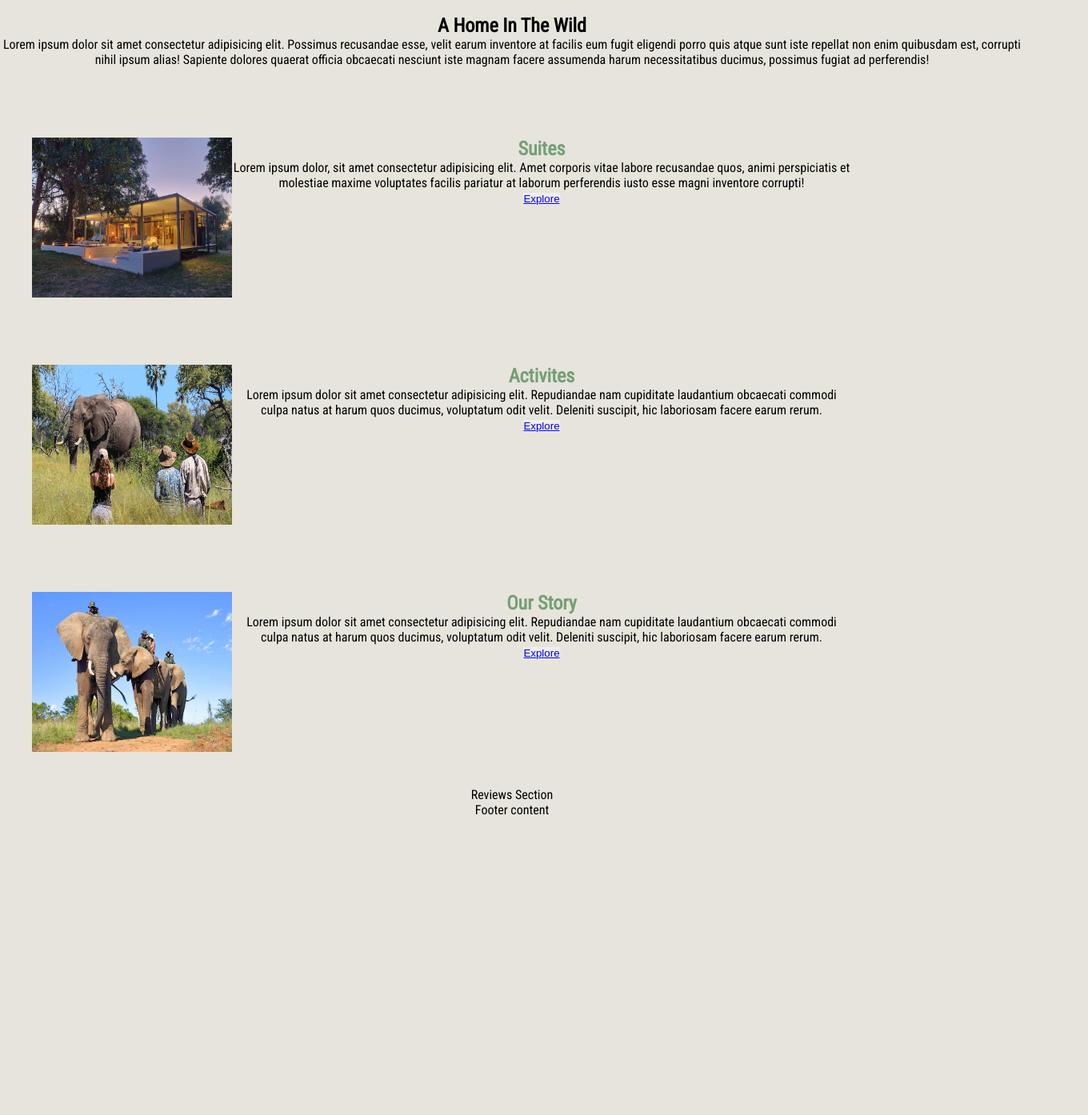
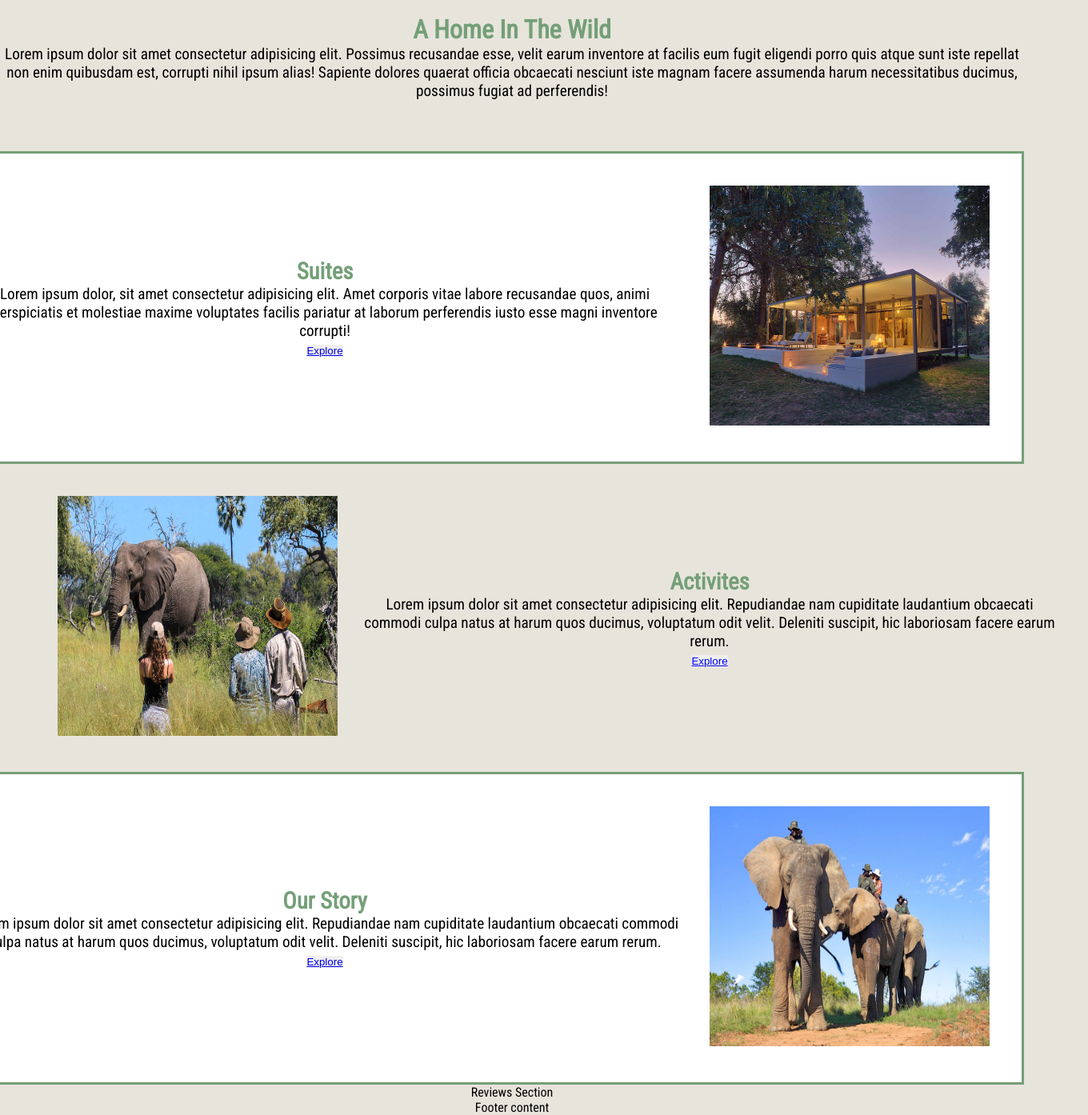
Before and after one commit to AndersPihlblad11/CI_PP1_MPS, a plain HTML site: page index.html in a window 1280 px wide. Shown: the part 740-2134 px from the top of the page at 80% size, 1360 px wide, since content can reach past the window. Before the commit the page ends 1762 px from the top, so only its background shows below. Drawn offline with Linux system fonts and the light colour scheme.

Commit message:
add border and larger font size

```diff
--- a/assets/css/style.css
+++ b/assets/css/style.css
@@ -10,6 +10,7 @@ body{
    background-color: #e7e4db;
    font-family: 'Roboto Condensed', sans-serif;
    text-align: center;
+   font-size: 1em;
 
 }
 
@@ -81,8 +82,17 @@ body{
 
 #ethos{
     margin-top:3em;
-    margin-bottom: 3em;
+    margin-bottom: 4em;
+
 }
+ #ethos h1{
+    color: #749f78;
+    font-size:2em;
+ }
+
+ #ethos p{
+    font-size:1.2em;
+ }
 
 /* Body text and images*/
 
@@ -91,12 +101,16 @@ body{
     display: flex;
     justify-content:space-between;
     padding: 40px;
-    width:80%;
+    width:100%;
+    align-items: center;
+    font-size: 1.2em;
+
 }
 
 .container img{
-    height:200px;
-    width: 250px;
+    height: 300px;;
+    width: 350px;
+
 
 }
 
@@ -105,11 +119,38 @@ body{
     color:#749f78
 }
 
-.container .imgbx{
-    display: inline;
+.content{
+    float: left;
+}
+
+#con-1{
+    background-color: white;
+    border:3px solid #749f78;
+    position: relative;
+    float:right;
 
 }
 
-.content{
-    float: left;
+#con-3{
+    background-color: white;
+    border:3px solid #749f78;
+    position: relative;
+    float:right;
+
 }
+
+.img1{
+    position: relative;
+    padding-left: 2rem;
+
+}
+
+.img2{
+    padding-right: 2rem;
+    padding-left: 2rem;
+}
+
+.img3{
+    position: relative;
+    padding-left: 2rem;
+}
--- a/index.html
+++ b/index.html
@@ -61,23 +61,24 @@
     </section>
     <section>
         <div class="container" id="con-1">
-                <div class="img1">
-                <img src="assets/css/images/Lozi Suite (3).jpg" alt="Suite">
-                </div>
+
                 <div class="content">
                <h2>Suites</h2>
                 <p>Lorem ipsum dolor, sit amet consectetur adipisicing elit. Amet corporis vitae labore recusandae quos, animi perspiciatis et molestiae maxime voluptates facilis pariatur at laborum perferendis iusto esse magni inventore corrupti!</p>
                <button><a href="#">Explore</a></button>
                 </div>
+                <div class="img1">
+                    <img src="assets/css/images/Lozi Suite (3).jpg" alt="Suite">
+                    </div>
             </div>
         </div>
     </section>
     <section>
-        <div class="container">
-            <div class="imgbx">
+        <div class="container" id="con-2">
+            <div class="img2">
             <img src="assets/css/images/elephant-1.jpg" alt="Elephant">
             </div>
-            <div class="content2">
+            <div class="content">
             <h2>Activites</h2>
             <p>Lorem ipsum dolor sit amet consectetur adipisicing elit. Repudiandae nam cupiditate laudantium obcaecati commodi culpa natus at harum quos ducimus, voluptatum odit velit. Deleniti suscipit, hic laboriosam facere earum rerum.</p>
             <button><a href="#">Explore</a></button>
@@ -85,15 +86,15 @@
         </div>
     </section>
     <section>
-        <div class="container">
-        <div class="imgbx">
-        <img src="assets/css/images/elephant-2.jpg" alt="Elephant2">
-        </div>
-        <div class="content3">
+        <div class="container" id="con-3">
+        <div class="content">
             <h2>Our Story</h2>
             <p>Lorem ipsum dolor sit amet consectetur adipisicing elit. Repudiandae nam cupiditate laudantium obcaecati commodi culpa natus at harum quos ducimus, voluptatum odit velit. Deleniti suscipit, hic laboriosam facere earum rerum.</p>
             <button><a href="#">Explore</a></button>
         </div>
+            <div class="img3">
+                <img src="assets/css/images/elephant-2.jpg" alt="Elephant2">
+                </div>
         </div>
     </section>
     <section>
```
